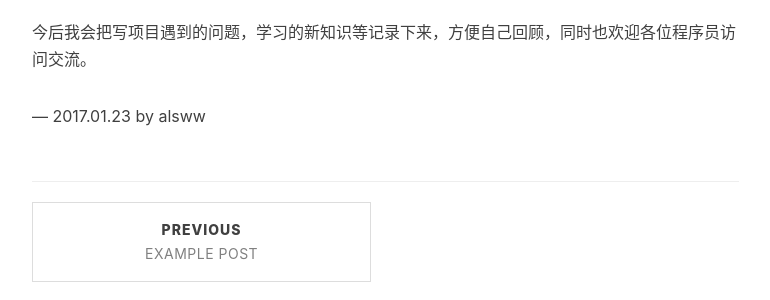
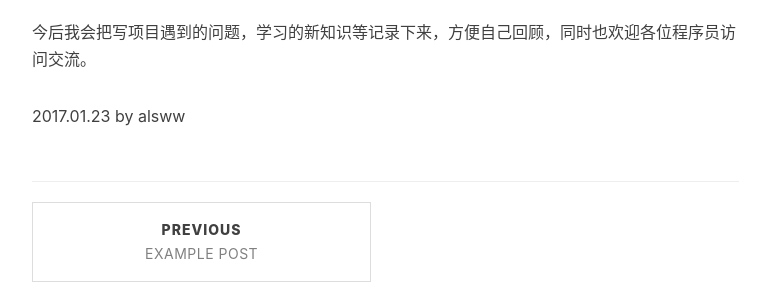
Before and after one commit to alsww/alsww.github.io, a Jekyll site: the page built from _posts/2017-01-23-hello.markdown, in a window 1280 px wide. Shown: the part 1218-1518 px from the top of the page, without its empty margins (233-1003 px from the left). Built offline with Jekyll 4.4.1, drawn with Linux system fonts in a browser that asks for light colours; nearby versions of some CDN libraries; comment, search, counter and statistics services are not loaded.

```diff
--- a/_posts/2017-01-23-hello.markdown
+++ b/_posts/2017-01-23-hello.markdown
@@ -35,4 +35,4 @@ tags:
 今后我会把写项目遇到的问题，学习的新知识等记录下来，方便自己回顾，同时也欢迎各位程序员访问交流。
 
 
---- 2017.01.23 by alsww
+2017.01.23 by alsww
```
